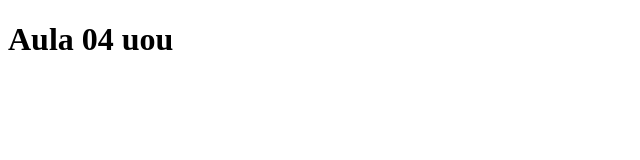
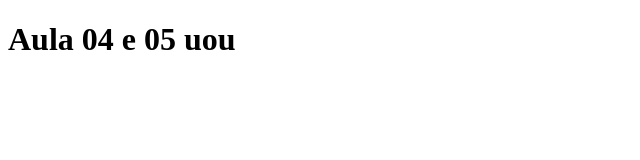
Before and after one commit to ArtuTuin/aula-dw, a plain HTML site: page index.html in a window 1280 px wide. Shown: the whole page, without its empty margins (0-640 px from the left). Drawn offline with Linux system fonts and the light colour scheme.

Commit message:
[fix] correção no titulo da index
[fix] correção no titulo da index e também no titulo da página

```diff
--- a/index.html
+++ b/index.html
@@ -6,7 +6,7 @@
     <title>Aula 04-GitHub</title>
 </head>
 <body>
-    <h1>Aula 04 uou</h1>
+    <h1>Aula 04 e 05 uou</h1>
 
 </body>
 </html>
```
